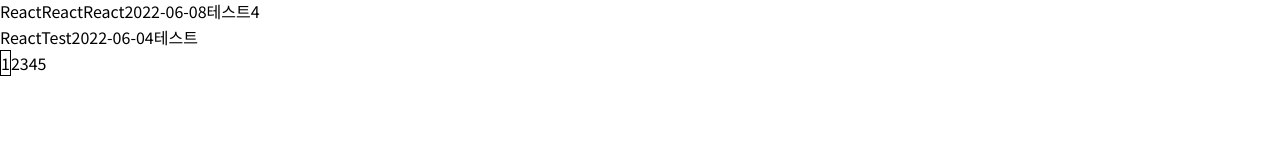
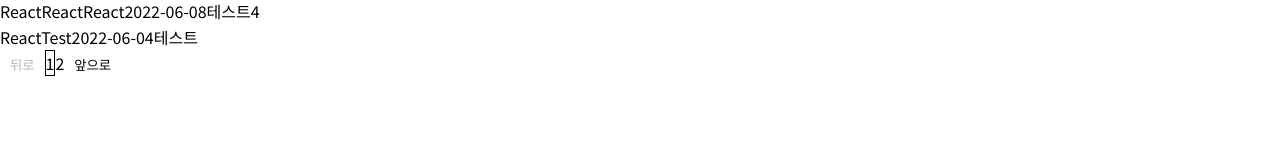
Before and after one commit to kwong1110/kwang-blog, a Gatsby site: page /blog in a window 1280 px wide. Shown: the part 330-471 px from the top of the page. Built offline with nearby package versions, Linux system fonts and the light colour scheme; Gatsby itself is replaced by a stand-in of ours.

Commit message:
Component - 동작(Pagination)

```diff
--- a/src/components/blog/pagination/Pagination.tsx
+++ b/src/components/blog/pagination/Pagination.tsx
@@ -1,26 +1,56 @@
-import { Link } from 'gatsby';
+import { Link, navigate } from 'gatsby';
 
 type PaginationProps = IPaginstion;
 
-const viewPageCount = 5;
+const pageRange = 5;
 
-const Pagination = ({ currentPage }: PaginationProps) => {
-  const pages = Array.from({ length: viewPageCount });
+const goPageLink = (pageNum: number) => {
+  if (pageNum !== 1) {
+    return `/blog/${pageNum}`;
+  }
+  return '/blog';
+};
+
+const Pagination = ({
+  currentPage,
+  numPages,
+  skip,
+  limit,
+}: PaginationProps) => {
+  const skipPages = Math.floor(skip / limit / pageRange) * pageRange;
+  const viewPageRange =
+    numPages < skipPages + pageRange ? numPages % pageRange : pageRange;
+
+  const pages = Array.from(
+    { length: viewPageRange },
+    (_v, index) => index + 1 + skipPages,
+  );
+
   return (
     <div>
-      {pages.map((_num, index) => (
+      <button
+        disabled={currentPage === 1}
+        style={{ padding: '0 10px', cursor: 'pointer' }}
+        onClick={() => navigate(goPageLink(currentPage - 1))}
+      >
+        뒤로
+      </button>
+      {pages.map(num => (
         <Link
-          key={index}
-          to={index === 0 ? '/blog' : `/blog/${index + 1}`}
-          style={
-            currentPage === index + 1
-              ? { border: '1px solid black' }
-              : undefined
-          }
+          key={num}
+          to={goPageLink(num)}
+          activeStyle={{ border: '1px solid black' }}
         >
-          {index + 1}
+          {num}
         </Link>
       ))}
+      <button
+        disabled={currentPage === numPages}
+        style={{ padding: '0 10px', cursor: 'pointer' }}
+        onClick={() => navigate(goPageLink(currentPage + 1))}
+      >
+        앞으로
+      </button>
     </div>
   );
 };
```
